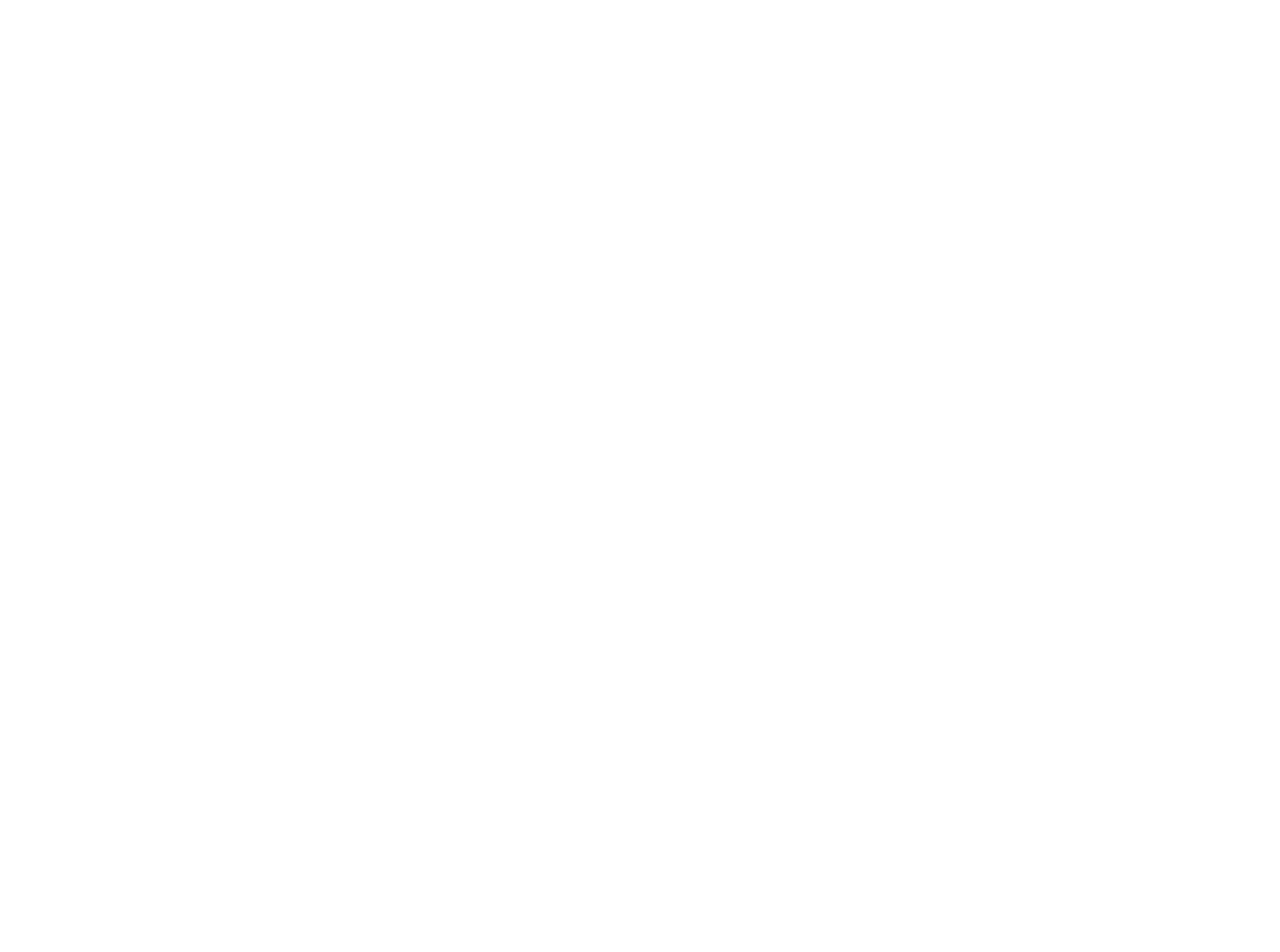
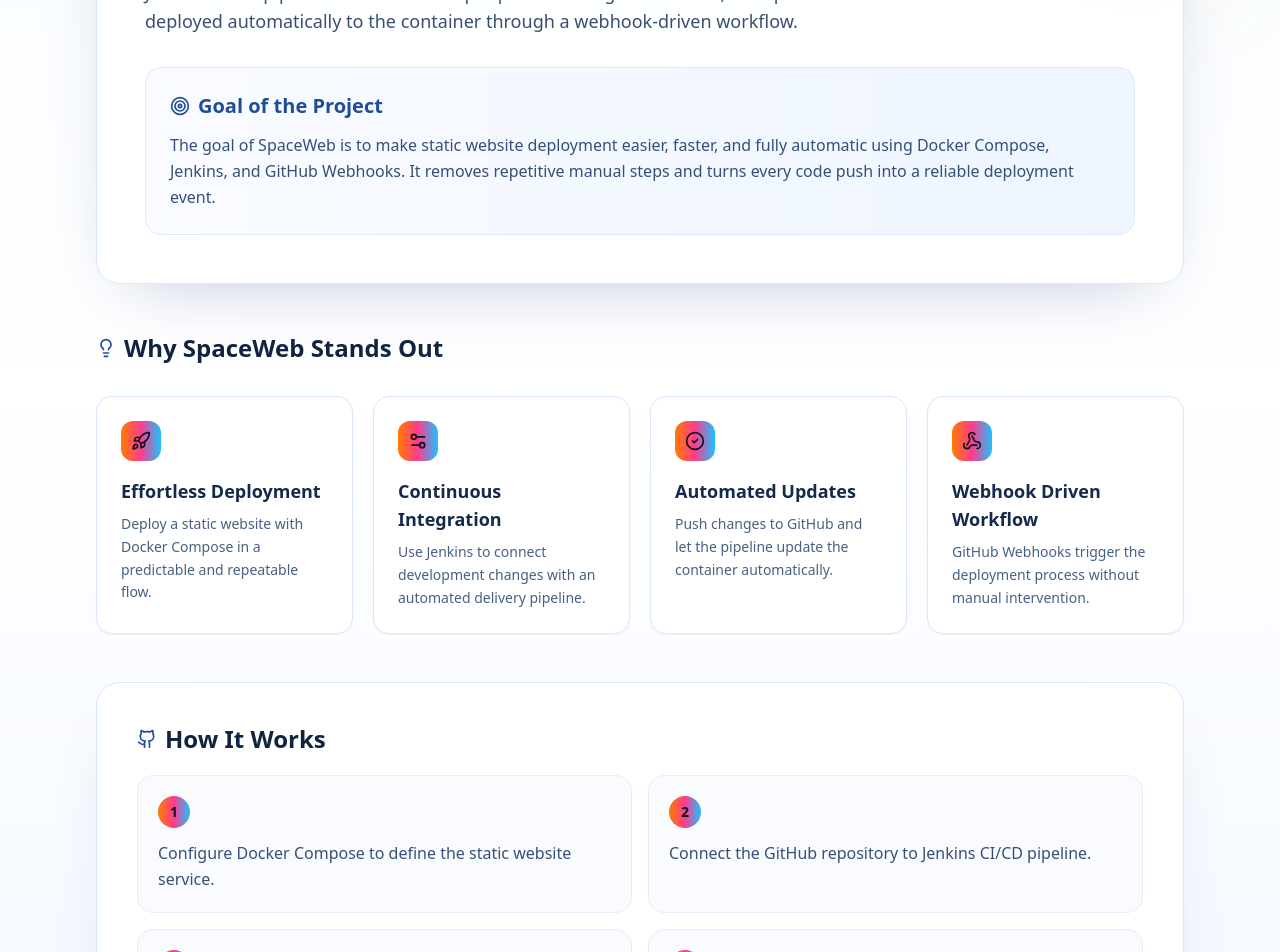
Before and after one commit to mdazfar2/AizzOps, a React (Vite) app: page /project/spaceweb-ci-cd-automation in a window 1280 px wide. Before the commit this address had no page. Shown: the part 400-1352 px from the top of the page. Before the commit the page ends 800 px from the top, so only its background shows below. Built offline with nearby package versions, Linux system fonts and the light colour scheme.

Commit message:
details project

```diff
--- a/src/App.jsx
+++ b/src/App.jsx
@@ -13,6 +13,8 @@ import ProjectDetail from './components/project/ProjectDetail';
 import About from './components/About';
 import Work from './components/project/project';
 import HelpOpsHubDetail from './components/project/project_details/HelpOpsHubDetail';
+import MernEksCicdDetail from './components/project/project_details/MernEksCicdDetail';
+import SpaceWebDetail from './components/project/project_details/SpaceWebDetail';
 
 function Home() {
   return (
@@ -86,6 +88,26 @@ function App() {
           }
         />
         <Route
+          path="/project/mern-eks-cicd-pipeline"
+          element={
+            <>
+              <Navbar />
+              <MernEksCicdDetail />
+              <Footer />
+            </>
+          }
+        />
+        <Route
+          path="/project/spaceweb-ci-cd-automation"
+          element={
+            <>
+              <Navbar />
+              <SpaceWebDetail />
+              <Footer />
+            </>
+          }
+        />
+        <Route
           path="/project/:projectSlug"
           element={
             <>
--- a/src/components/project/project.jsx
+++ b/src/components/project/project.jsx
@@ -97,7 +97,7 @@ export default function Work() {
           {filteredProjects.map((project) => (
             <Link
               key={project.id}
-              to={project.name === 'HelpOps-Hub' ? '/project/helpops-hub' : `/work/${project.slug}`}
+              to={project.detailPath || (project.name === 'HelpOps-Hub' ? '/project/helpops-hub' : `/work/${project.slug}`)}
               className="group flex flex-col bg-white border border-slate-200 rounded-[2rem] p-8 transition-all duration-500 hover:border-blue-300 hover:shadow-[0_30px_60px_-15px_rgba(0,0,0,0.05)] hover:-translate-y-2 relative overflow-hidden"
             >
               {/* Card Header */}
--- /dev/null
+++ b/src/components/project/project_details/MernEksCicdDetail.jsx
@@ -0,0 +1,76 @@
+import React from 'react';
+import { Lightbulb, Target, Rocket, ShieldCheck, Cloud, ArrowRightLeft } from 'lucide-react';
+import ProjectDetailHeroCard from './ProjectDetailHeroCard';
+
+const benefits = [
+  {
+    title: 'Automated Deployment',
+    description: 'Eliminates manual deployment steps with a reliable CI/CD pipeline.'
+  },
+  {
+    title: 'Containerization',
+    description: 'Keeps builds consistent across environments with Docker-based packaging.'
+  },
+  {
+    title: 'Scalable Infrastructure',
+    description: 'Runs the application on AWS EKS for high availability and growth.'
+  },
+  {
+    title: 'Continuous Integration',
+    description: 'Builds and tests code automatically on every push for faster feedback.'
+  },
+  {
+    title: 'Better Code Quality',
+    description: 'Supports quality checks and maintainable delivery with SonarQube-friendly workflows.'
+  },
+  {
+    title: 'Faster Delivery',
+    description: 'Speeds up release cycles with repeatable and efficient automation.'
+  },
+];
+
+export default function MernEksCicdDetail() {
+  return (
+    <main className="min-h-screen bg-gradient-to-b from-[#f6fbff] via-[#ffffff] to-[#f1f7ff] pt-28 pb-20">
+      <section className="relative mx-auto max-w-6xl px-4 sm:px-6 lg:px-8">
+        <div className="absolute -top-16 left-0 h-52 w-52 rounded-full bg-[#19c3ff1f] blur-3xl" />
+        <div className="absolute -right-8 top-8 h-56 w-56 rounded-full bg-[#ff7b001a] blur-3xl" />
+
+        <ProjectDetailHeroCard
+          projectName="MERN EKS CI/CD Pipeline"
+          badge="DevOps Automation Project"
+          title="MERN EKS CI/CD Pipeline"
+          description="This project aims to streamline the deployment pipeline for a MERN (MongoDB, Express.js, React.js, Node.js) web application using a DevOps approach. By leveraging GitHub Actions, Docker, Terraform, and SonarQube, we've crafted an automated Continuous Integration/Continuous Deployment (CI/CD) pipeline that ensures efficiency, reliability, and quality in deploying your MERN web application to Amazon Elastic Kubernetes Service (EKS)."
+          goalTitle="Goal of the Project"
+          goalDescription="The goal of this project is to demonstrate how to build a fully automated CI/CD pipeline for a MERN application, reducing manual effort while ensuring faster, consistent, and reliable deployments on a cloud-native Kubernetes environment."
+        />
+      </section>
+
+      <section className="mx-auto mt-12 max-w-6xl px-4 sm:px-6 lg:px-8">
+        <div className="mb-8 flex items-center gap-2 text-[#1f4d9b]">
+          <Lightbulb className="h-5 w-5" />
+          <h3 className="text-2xl font-extrabold text-[#10243f]">Why This Project Stands Out</h3>
+        </div>
+
+        <div className="grid gap-5 sm:grid-cols-2 lg:grid-cols-3">
+          {benefits.map((item) => {
+            const icons = [Rocket, ArrowRightLeft, Cloud, Target, ShieldCheck, Lightbulb];
+            const Icon = icons[benefits.indexOf(item)];
+            return (
+              <article
+                key={item.title}
+                className="group rounded-2xl border border-[#dbe7ff] bg-white p-6 shadow-sm transition-all duration-300 hover:-translate-y-1 hover:border-[#a8c5ff] hover:shadow-[0_16px_40px_-28px_rgba(29,78,216,0.55)]"
+              >
+                <div className="mb-4 inline-flex rounded-xl bg-gradient-to-r from-[#ff7b00] via-[#ff3b8f] to-[#19c3ff] p-2.5 text-[#0f1020]">
+                  <Icon className="h-5 w-5" />
+                </div>
+                <h4 className="text-lg font-bold text-[#142a4b]">{item.title}</h4>
+                <p className="mt-2 text-sm leading-relaxed text-[#486182]">{item.description}</p>
+              </article>
+            );
+          })}
+        </div>
+      </section>
+    </main>
+  );
+}
--- /dev/null
+++ b/src/components/project/project_details/SpaceWebDetail.jsx
@@ -0,0 +1,95 @@
+import React from 'react';
+import { Lightbulb, Settings2, Github, Webhook, Rocket, CheckCircle2 } from 'lucide-react';
+import ProjectDetailHeroCard from './ProjectDetailHeroCard';
+
+const features = [
+  {
+    title: 'Effortless Deployment',
+    description: 'Deploy a static website with Docker Compose in a predictable and repeatable flow.',
+    icon: Rocket,
+  },
+  {
+    title: 'Continuous Integration',
+    description: 'Use Jenkins to connect development changes with an automated delivery pipeline.',
+    icon: Settings2,
+  },
+  {
+    title: 'Automated Updates',
+    description: 'Push changes to GitHub and let the pipeline update the container automatically.',
+    icon: CheckCircle2,
+  },
+  {
+    title: 'Webhook Driven Workflow',
+    description: 'GitHub Webhooks trigger the deployment process without manual intervention.',
+    icon: Webhook,
+  },
+];
+
+export default function SpaceWebDetail() {
+  return (
+    <main className="min-h-screen bg-gradient-to-b from-[#f6fbff] via-[#ffffff] to-[#f1f7ff] pt-28 pb-20">
+      <section className="relative mx-auto max-w-6xl px-4 sm:px-6 lg:px-8">
+        <div className="absolute -top-16 left-0 h-52 w-52 rounded-full bg-[#19c3ff1f] blur-3xl" />
+        <div className="absolute -right-8 top-8 h-56 w-56 rounded-full bg-[#ff7b001a] blur-3xl" />
+
+        <ProjectDetailHeroCard
+          projectName="SpaceWeb CI/CD Automation"
+          badge="Automated Static Deployment"
+          title="SpaceWeb CI/CD Automation"
+          description="SpaceWeb is a demonstration project that showcases the simplicity and efficiency of automating the deployment process for a static website using Docker Compose and Jenkins CI/CD pipeline. When a developer pushes changes to GitHub, the updated code is deployed automatically to the container through a webhook-driven workflow."
+          goalTitle="Goal of the Project"
+          goalDescription="The goal of SpaceWeb is to make static website deployment easier, faster, and fully automatic using Docker Compose, Jenkins, and GitHub Webhooks. It removes repetitive manual steps and turns every code push into a reliable deployment event."
+        />
+      </section>
+
+      <section className="mx-auto mt-12 max-w-6xl px-4 sm:px-6 lg:px-8">
+        <div className="mb-8 flex items-center gap-2 text-[#1f4d9b]">
+          <Lightbulb className="h-5 w-5" />
+          <h3 className="text-2xl font-extrabold text-[#10243f]">Why SpaceWeb Stands Out</h3>
+        </div>
+
+        <div className="grid gap-5 sm:grid-cols-2 lg:grid-cols-4">
+          {features.map((item) => {
+            const Icon = item.icon;
+            return (
+              <article
+                key={item.title}
+                className="group rounded-2xl border border-[#dbe7ff] bg-white p-6 shadow-sm transition-all duration-300 hover:-translate-y-1 hover:border-[#a8c5ff] hover:shadow-[0_16px_40px_-28px_rgba(29,78,216,0.55)]"
+              >
+                <div className="mb-4 inline-flex rounded-xl bg-gradient-to-r from-[#ff7b00] via-[#ff3b8f] to-[#19c3ff] p-2.5 text-[#0f1020]">
+                  <Icon className="h-5 w-5" />
+                </div>
+                <h4 className="text-lg font-bold text-[#142a4b]">{item.title}</h4>
+                <p className="mt-2 text-sm leading-relaxed text-[#486182]">{item.description}</p>
+              </article>
+            );
+          })}
+        </div>
+      </section>
+
+      <section className="mx-auto mt-12 max-w-6xl px-4 sm:px-6 lg:px-8">
+        <div className="rounded-3xl border border-[#d7e7ff] bg-white p-8 shadow-[0_24px_70px_-35px_rgba(25,60,130,0.18)] sm:p-10">
+          <div className="mb-5 flex items-center gap-2 text-[#1f4d9b]">
+            <Github className="h-5 w-5" />
+            <h3 className="text-2xl font-extrabold text-[#10243f]">How It Works</h3>
+          </div>
+          <div className="grid gap-4 md:grid-cols-2">
+            {[
+              'Configure Docker Compose to define the static website service.',
+              'Connect the GitHub repository to Jenkins CI/CD pipeline.',
+              'Push code changes and let Jenkins build and deploy automatically.',
+              'Use GitHub Webhook integration for seamless, hands-free updates.',
+            ].map((step, index) => (
+              <div key={step} className="rounded-2xl border border-[#e5eefc] bg-[#f9fbff] p-5">
+                <div className="mb-3 inline-flex h-8 w-8 items-center justify-center rounded-full bg-gradient-to-r from-[#ff7b00] via-[#ff3b8f] to-[#19c3ff] text-sm font-black text-[#0f1020]">
+                  {index + 1}
+                </div>
+                <p className="text-[#365175] leading-relaxed">{step}</p>
+              </div>
+            ))}
+          </div>
+        </div>
+      </section>
+    </main>
+  );
+}
--- a/src/data/projects.js
+++ b/src/data/projects.js
@@ -3,6 +3,7 @@ export const projects = [
     id: '1',
     name: 'HelpOps-Hub',
     category: 'fullstack',
+    detailPath: '/project/helpops-hub',
     visit: `https://github.com/mdazfar2`,
     viewCode: `https://github.com/mdazfar2`,
     description: 'A collaborative DevOps platform for solving real-world errors and automating workflows with community-driven solutions.',
@@ -11,7 +12,9 @@ export const projects = [
   {
     id: '2',
     name: 'MERN EKS CI/CD Pipeline',
+    detailPath: '/project/mern-eks-cicd-pipeline',
     category: 'devops',
+    visit: `https://github.com/mdazfar2/Github-Actions-EKS-CICD-Cafe-Coffee`,
     subCategory: 'CI/CD Pipeline',
     description: 'Automated CI/CD pipeline deploying MERN apps to AWS EKS using Docker, Terraform, and GitHub Actions.',
     technologies: ['Docker', 'Terraform', 'AWS EKS', 'GitHub Actions', 'SonarQube']
@@ -21,7 +24,9 @@ export const projects = [
     id: '3',
     name: 'SpaceWeb CI/CD Automation',
     category: 'devops',
+    detailPath: '/project/spaceweb-ci-cd-automation',
     subCategory: 'CI/CD Pipeline',
+    visit:`https://github.com/mdazfar2/Automated-CI-CD-Pipeline-Space-Web`,
     description: 'Automated CI/CD pipeline deploying static websites using Docker Compose, Jenkins, and GitHub Webhooks.',
     technologies: ['Docker', 'Docker Compose', 'Jenkins', 'GitHub', 'GitHub Webhooks', 'CI/CD']
 
```
Lines whose indentation alone changed are shown as unchanged.
